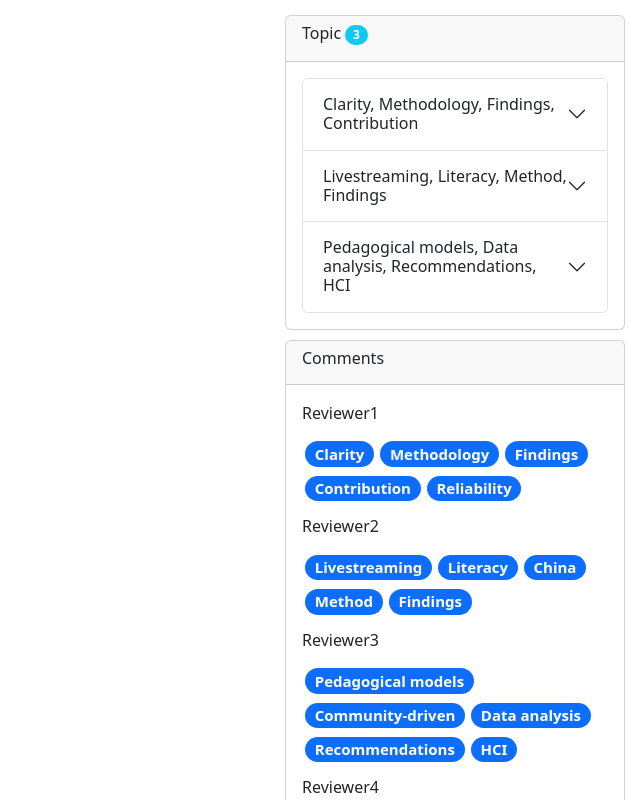
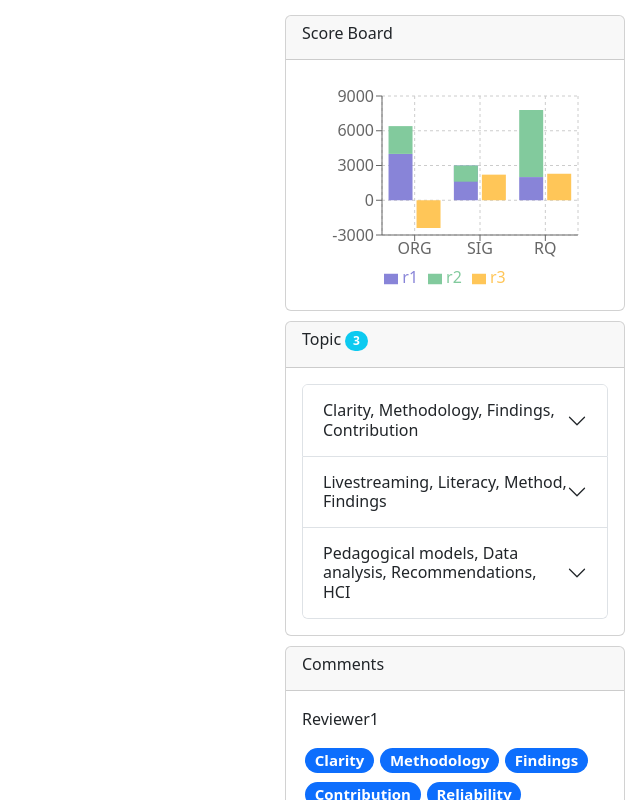
Before and after one commit to aligator4sah/peer-review-react, a React (Create React App) app: page / in a window 1280 px wide. Shown: the top 800 px of the page, without its empty margins (640-1280 px from the left). Built offline with nearby package versions, Linux system fonts and the light colour scheme.

Commit message:
Added scoreboard component

```diff
--- a/package.json
+++ b/package.json
@@ -12,6 +12,7 @@
     "react-dom": "^18.3.1",
     "react-router-dom": "^5.3.4",
     "react-scripts": "5.0.1",
+    "recharts": "^2.12.7",
     "web-vitals": "^2.1.4"
   },
   "scripts": {
--- a/src/Comments.js
+++ b/src/Comments.js
@@ -30,7 +30,7 @@ function Comments() {
                     Comments
                 </h6>
             </Card.Header>
-            <Card.Body>
+            <Card.Body style={{height: '100%'}}>
                 {commentsSampleDate.map(function (data) {
                     return (
                         <div key={data.id} style={{marginBottom: '5px'}}>
--- /dev/null
+++ b/src/ScoreBoard.js
@@ -0,0 +1,64 @@
+import React, { PureComponent } from 'react';
+import Card from 'react-bootstrap/Card';
+import { BarChart, Bar, XAxis, YAxis, CartesianGrid, Tooltip, Legend, ResponsiveContainer } from 'recharts';
+
+const data = [
+    {
+        name: 'ORG',
+        r1: 4000,
+        r2: 2400,
+        r3: -2400,
+    },
+    {
+        name: 'SIG',
+        r1: 3000,
+        r2: -1398,
+        r3: 2210,
+    },
+    {
+        name: 'RQ',
+        r1: 2000,
+        r2: 5800,
+        r3: 2290,
+    },
+];
+
+export default class ScoreBoard extends PureComponent {
+    static demoUrl = 'https://codesandbox.io/p/sandbox/mixed-bar-chart-lv3l68';
+
+    render() {
+        return (
+            <Card>
+                <Card.Header>
+                    <h6>
+                        Score Board
+                    </h6>
+                </Card.Header>
+                <Card.Body style={{height: '250px'}}>
+                    <ResponsiveContainer width="100%" height="100%">
+                        <BarChart
+                            width={500}
+                            height={300}
+                            data={data}
+                            margin={{
+                                top: 20,
+                                right: 30,
+                                left: 20,
+                                bottom: 5,
+                            }}
+                        >
+                            <CartesianGrid strokeDasharray="3 3" />
+                            <XAxis dataKey="name" />
+                            <YAxis />
+                            <Tooltip />
+                            <Legend />
+                            <Bar dataKey="r1" stackId="a" fill="#8884d8" />
+                            <Bar dataKey="r2" stackId="a" fill="#82ca9d" />
+                            <Bar dataKey="r3" fill="#ffc658" />
+                        </BarChart>
+                    </ResponsiveContainer>
+                </Card.Body>
+            </Card>
+        );
+    }
+}
--- a/src/Summary.js
+++ b/src/Summary.js
@@ -1,10 +1,14 @@
 import TopicCard from './TopicCard';
 import './Summary.css';
 import Comments from './Comments';
+import ScoreBoard from './ScoreBoard';
 
 function Summary({status}) {
   return (
     <div className="review-summary">
+      <div className="sideBar">
+        <ScoreBoard />
+      </div>
       <div className="sideBar">
         <TopicCard status={status}/>
       </div>
--- a/src/TopicCard.js
+++ b/src/TopicCard.js
@@ -2,7 +2,7 @@ import Card from 'react-bootstrap/Card';
 import Badge from 'react-bootstrap/Badge';
 import Accordion from 'react-bootstrap/Accordion';
 import Button from 'react-bootstrap/Button';
-import { useState } from 'react';
+
 
 let topicSampleData = [
   {
@@ -45,7 +45,7 @@ function TopicCard({status}) {
           Topic <Badge pill bg="info">{topicSampleData.length}</Badge>
         </h6>
       </Card.Header>
-      <Card.Body>
+      <Card.Body style={{height: '100%'}}>
         <Accordion defaultActiveKey="0">
           {topicSampleData.map(function (data) {
             return (
```
Also changed, not shown: 1 other file (tests, documents, lock files or other folders).
